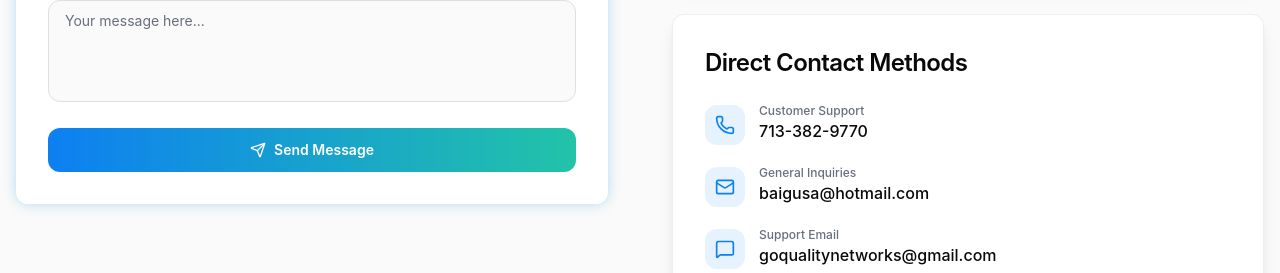
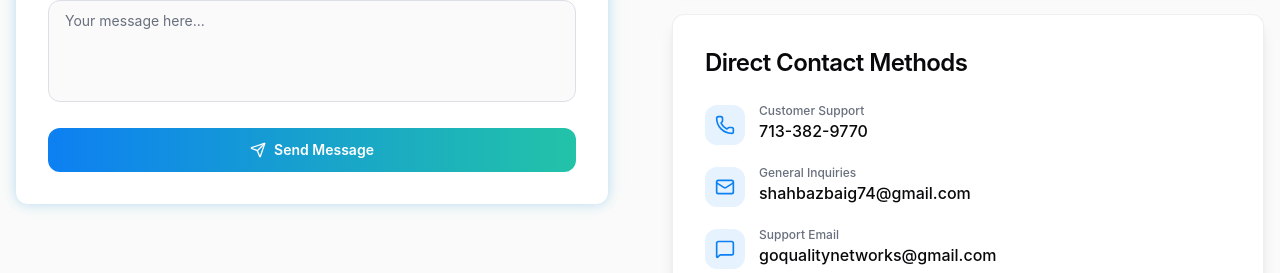
Before and after one commit to hasnainDevX/Telecom-website, a React (Vite) app: page /contact in a window 1280 px wide. Shown: the part 804-1077 px from the top of the page. Built offline with nearby package versions, Linux system fonts and the light colour scheme.

Commit message:
fix email for client

```diff
--- a/src/components/contact/ContactInfo.jsx
+++ b/src/components/contact/ContactInfo.jsx
@@ -6,7 +6,7 @@ import { Phone, Mail, MapPin, Clock, MessageSquare } from 'lucide-react';
 const ContactInfo = () => {
   const contactDetails = [
     { icon: Phone, label: 'Customer Support', value: '713-382-9770', href: '713-382-9770' },
-    { icon: Mail, label: 'General Inquiries', value: 'baigusa@hotmail.com', href: 'mailto:baigusa@hotmail.com' },
+    { icon: Mail, label: 'General Inquiries', value: 'shahbazbaig74@gmail.com ', href: 'mailto:shahbazbaig74@gmail.com ' },
     { icon: MessageSquare, label: 'Support Email', value: 'goqualitynetworks@gmail.com', href: 'mailto:goqualitynetworks@gmail.com' },
     { icon: MapPin, label: 'Corporate Office', value: '5922 Clerkenwell Dr Houston TX 77084' },
   ];
```
